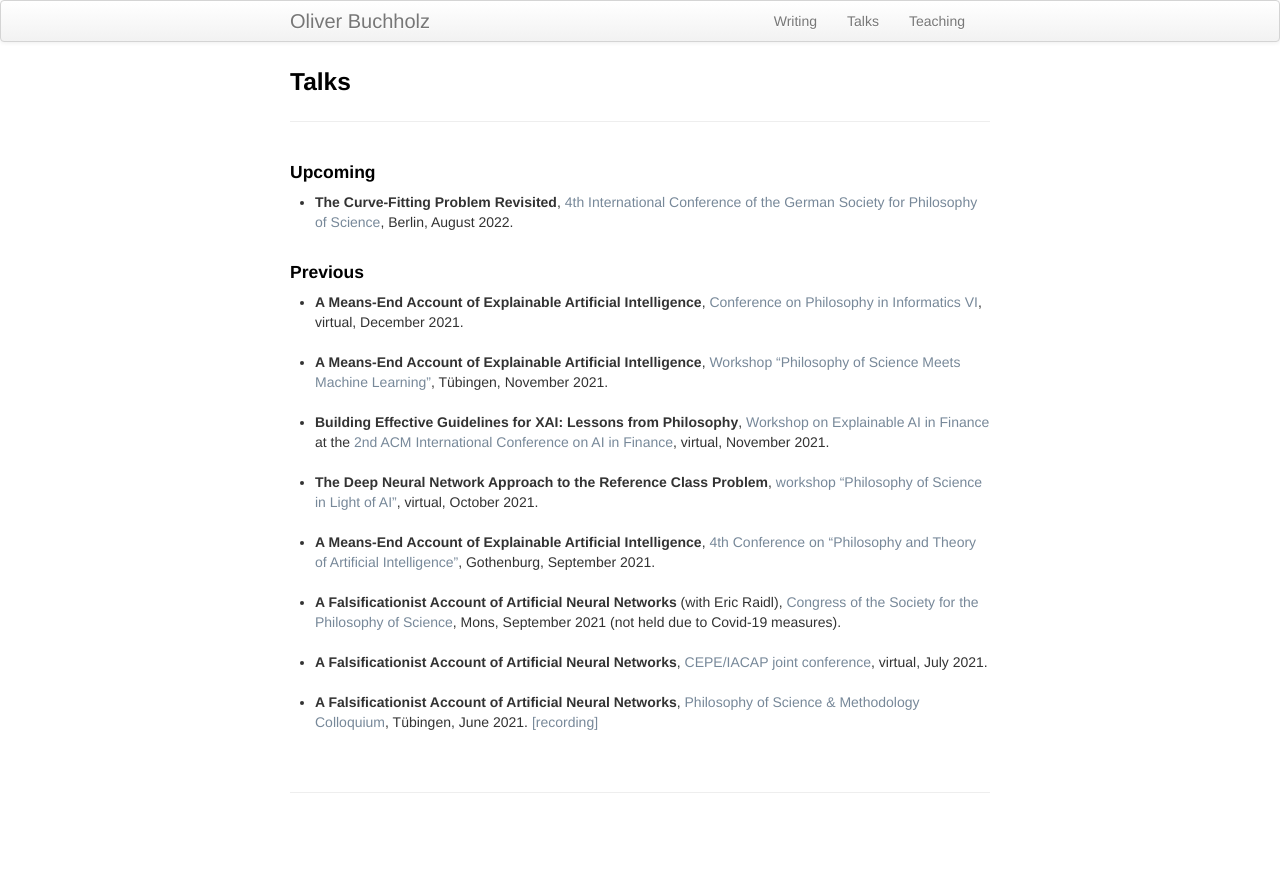
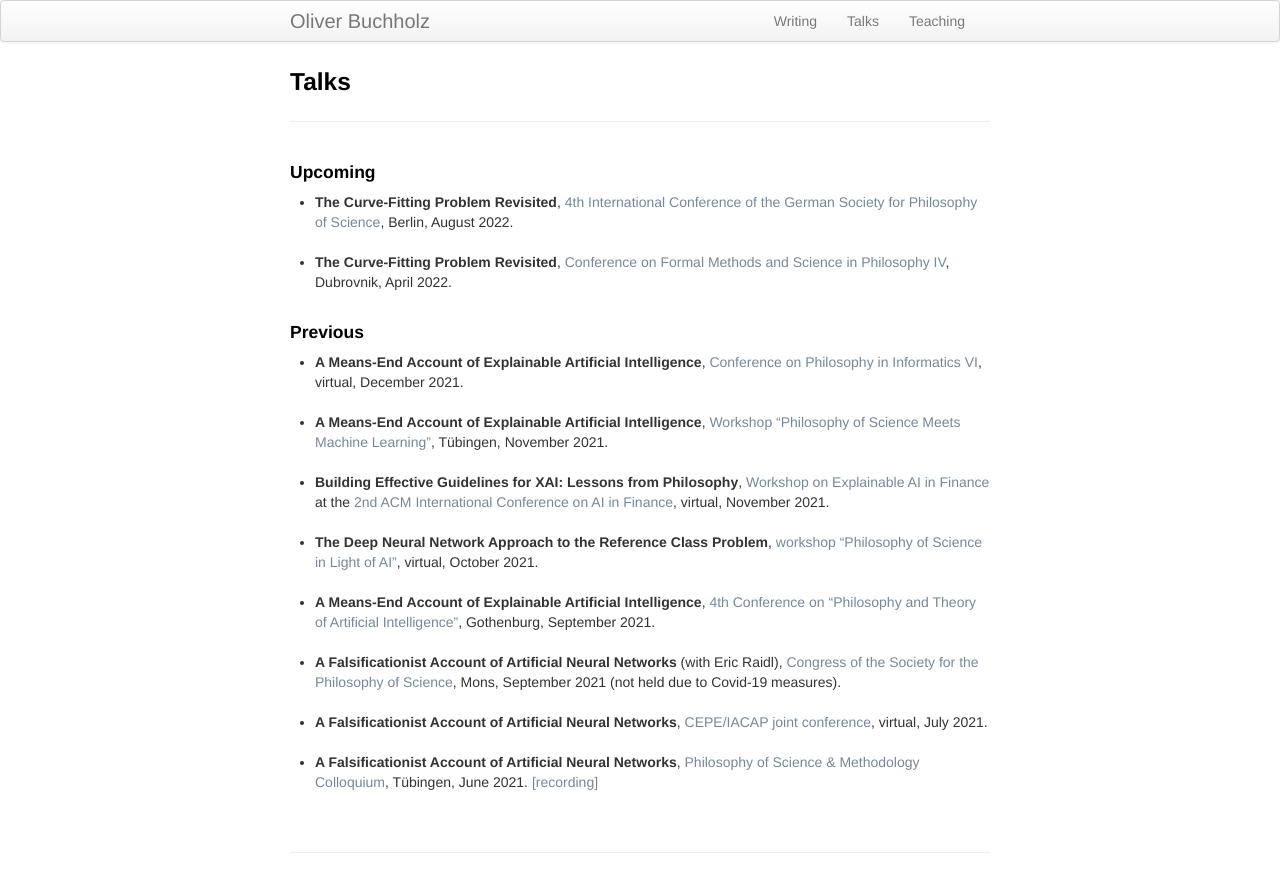
Before and after one commit to oliverbuchholz/oliverbuchholz.github.io, a Jekyll site: the page built from pages/talks.md, in a window 1280 px wide. Shown: the top 892 px of the page. Built offline with Jekyll 4.4.1, drawn with Linux system fonts in a browser that asks for light colours.

Commit message:
added fmsph talk

```diff
--- a/pages/talks.md
+++ b/pages/talks.md
@@ -8,6 +8,9 @@ description: Oliver Buchholz | Talks
 
 <ul>
 <li><b>The Curve-Fitting Problem Revisited</b>, <a href="https://www.wissphil.de/gwp2022/" target="_blank">4th International Conference of the German Society for Philosophy of Science</a>, Berlin, August 2022.<br><br>
+</li>
+
+<li><b>The Curve-Fitting Problem Revisited</b>, <a href="https://www.ifzg.hr/fmsph/" target="_blank">Conference on Formal Methods and Science in Philosophy IV</a>, Dubrovnik, April 2022.<br><br>
 </li>
 </ul>
 
```
